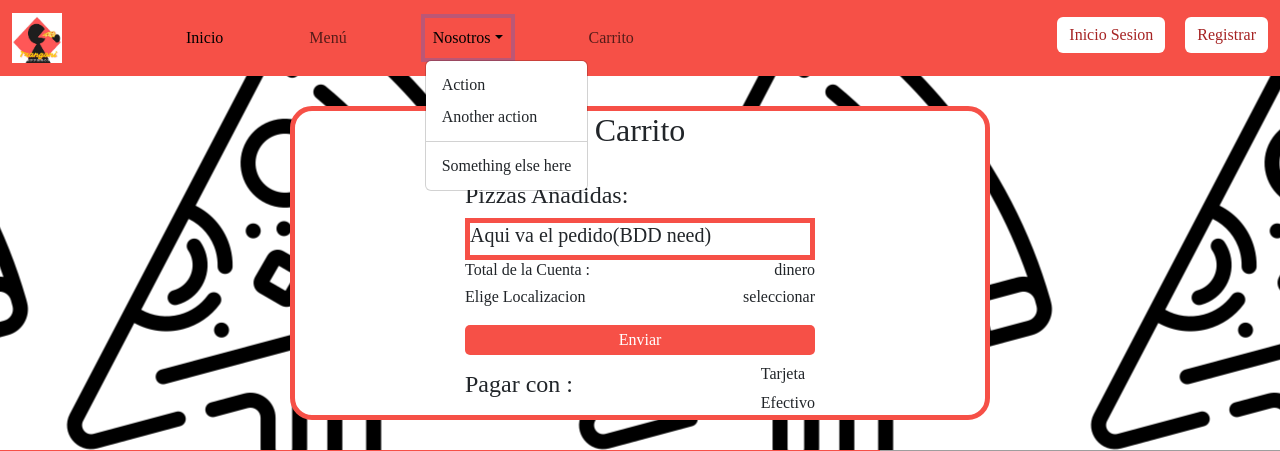
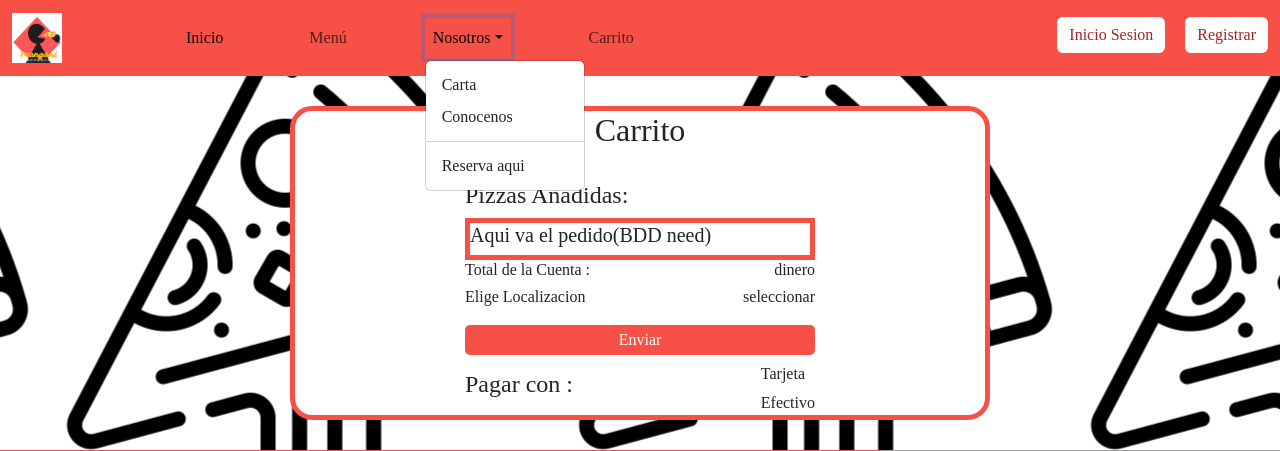
Before and after one commit to RaFaN23/ProjectClaseFinal, a Django app: page /carrito/ in a window 1280 px wide, after a click on "Nosotros". Shown: the top 451 px of the page. Run offline with Django 5.2, Linux system fonts and the light colour scheme; some web fonts are replaced; grey boxes are pictures that could not be loaded.

Commit message:
conectado urls

```diff
--- a/Proyecto/templates/navbar.html
+++ b/Proyecto/templates/navbar.html
@@ -16,7 +16,7 @@
 <nav class="navbar navbar-expand-lg bg-body-tertiary"  >
 
   <div class="container-fluid">
-    <a class="navbar-brand" href="">
+    <a class="navbar-brand" href="{% url 'home' %}">
         <img src="{% static 'img/Trangoni.jpg' %} " width="50px" height="50px">
     </a>
     <button class="navbar-toggler" type="button" data-bs-toggle="collapse" data-bs-target="#navbarSupportedContent" aria-controls="navbarSupportedContent" aria-expanded="false" aria-label="Toggle navigation">
@@ -33,19 +33,19 @@
         <li class="nav-item dropdown">
           <a class="nav-link dropdown-toggle cambio" href="#" role="button" data-bs-toggle="dropdown" aria-expanded="false">Nosotros</a>
           <ul class="dropdown-menu">
-            <li><a class="dropdown-item" href="#">Action</a></li>
-            <li><a class="dropdown-item" href="#">Another action</a></li>
+            <li><a class="dropdown-item" href="#">Carta</a></li>
+            <li><a class="dropdown-item" href="#">Conocenos</a></li>
             <li><hr class="dropdown-divider"></li>
-            <li><a class="dropdown-item" href="#">Something else here</a></li>
+            <li><a class="dropdown-item" href="#">Reserva aqui</a></li>
           </ul>
         </li>
         <li class="nav-item">
-          <a class="nav-link cambio" href="{% url 'home' %}">Carrito</a>
+          <a class="nav-link cambio" href="{% url 'carrito' %}">Carrito</a>
         </li>
       </ul>
       <form class="d-flex" >
-        <a class="btn btn-primary" href="#" role="button">Inicio Sesion</a>
-        <a class="btn btn-primary" href="#" role="button">Registrar</a>
+        <a class="btn btn-primary" href="{% url 'InicioSesion' %}" role="button">Inicio Sesion</a>
+        <a class="btn btn-primary" href="{% url 'Crear_Cuenta' %}" role="button">Registrar </a>
         </form>
     </div>
   </div>
```
